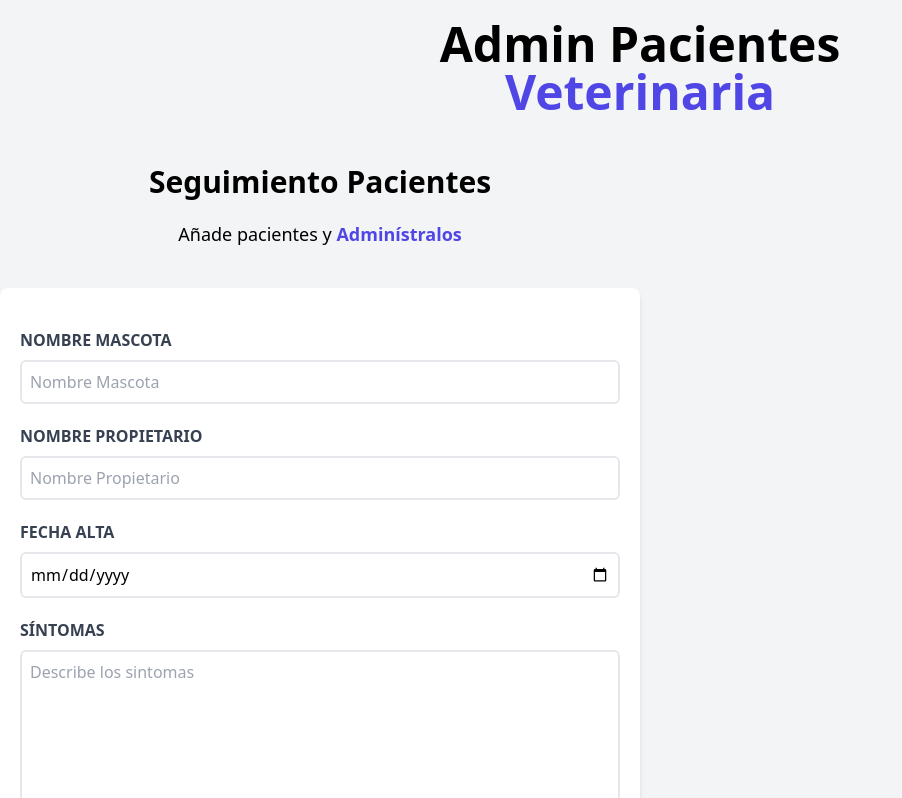
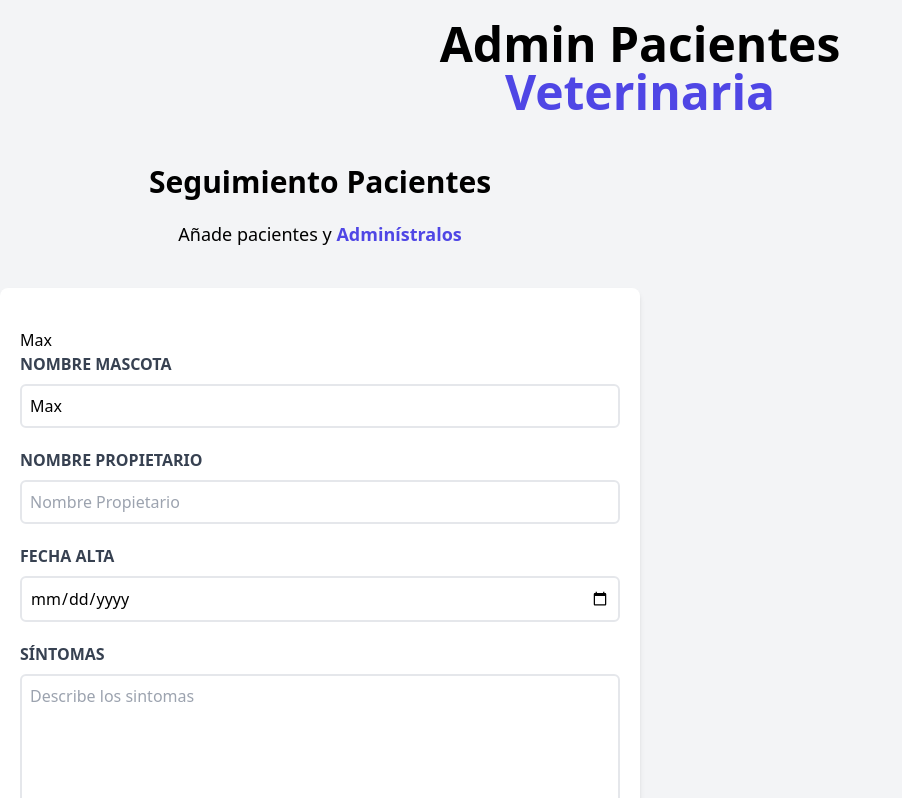
Before and after one commit to humbertodrc/adminp-vue, a Vue app: page / in a window 1280 px wide. Shown: the top 798 px of the page, without its empty margins (0-902 px from the left). Built offline with nearby package versions, Linux system fonts and the light colour scheme.

Commit message:
Feat reading input value

```diff
--- a/src/components/Formulario.vue
+++ b/src/components/Formulario.vue
@@ -1,5 +1,11 @@
-<script>
+<script setup>
+import { ref } from 'vue'
+const nombre = ref('Max')
 
+// Segunda opcion para leer el valor del input
+// const leerNombre = e => {
+//   nombre.value = e.target.value
+// }
 </script>
 
 <template>
@@ -9,6 +15,7 @@
 
     <!-- Formulario -->
     <form class="bg-white shadow-md rounded-lg py-10 px-5 mb-10">
+      {{ nombre }}
       <!-- Nombre -->
       <div class="mb-5">
         <label
@@ -22,6 +29,8 @@
           id="mascota"
           placeholder="Nombre Mascota"
           class="border-2 w-full p-2 placeholder-gray-400 rounded-md"
+          @input="(e) => nombre = e.target.value"
+          :value="nombre"
         >
       </div>
       <!-- Propietario -->
```
